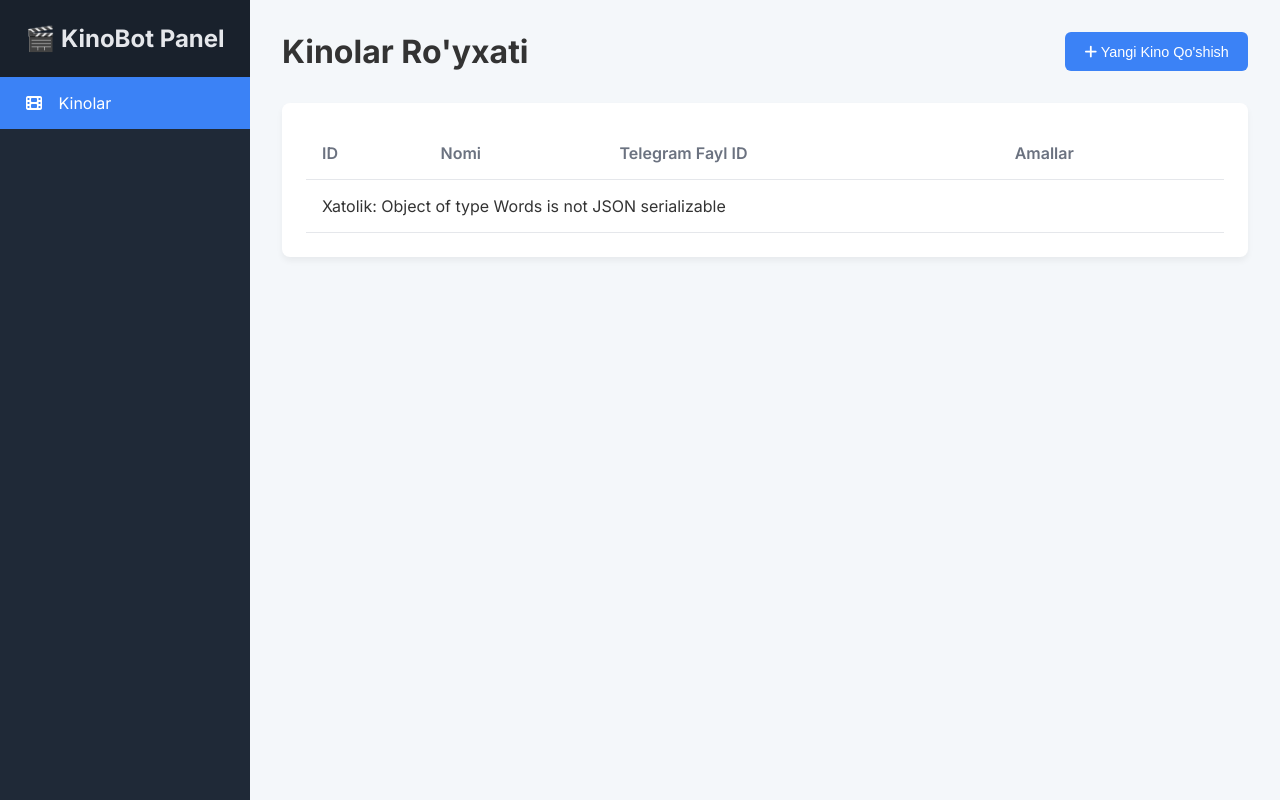
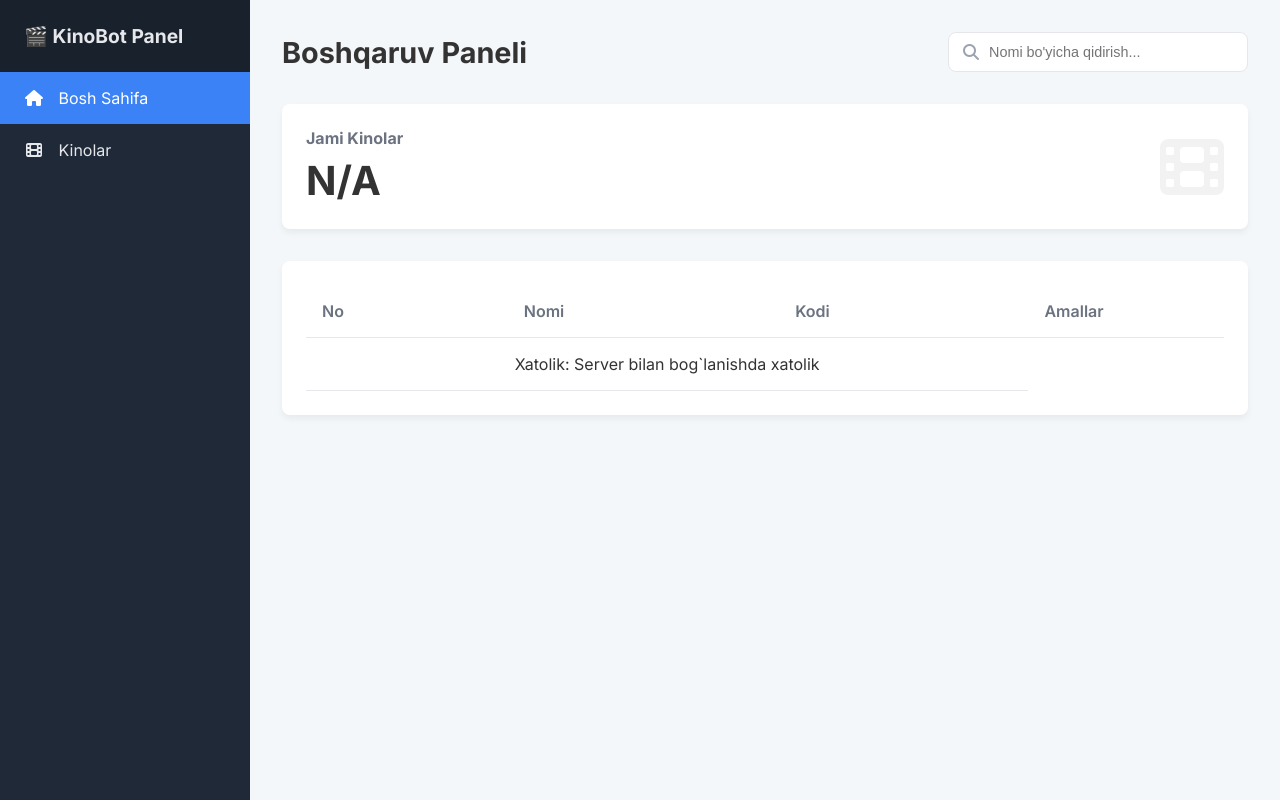
Before and after one commit to bexruzpy/kinobot, a Flask app: template admin_panel/templates/admin.html in a window 1280 px wide. Run offline with Flask 3, Linux system fonts and the light colour scheme; the template is opened without the code that fills it: most values are stand-ins (such as "Sample title", 1, 10 or a date in 2020); a database or web service that is not in the repository returns one stand-in record (values such as "Sample title"); some libraries are stand-ins or nearby versions.

Commit message:
admin panel

```diff
--- a/admin_panel/app.py
+++ b/admin_panel/app.py
@@ -1,12 +1,19 @@
 # app.py
 
-from flask import Flask, render_template, jsonify, request
-from database import PostgreSQLController # Sizning database.py faylingizni import qilamiz
+from flask import Flask, render_template, jsonify, request, redirect, url_for
+# database.py faylingizni to'g'ri import qilganingizga ishonch hosil qiling
+from database import PostgreSQLController
+from functools import wraps
+import os
+import dotenv
+dotenv.load_dotenv(dotenv_path='../.env')
+
+SECRET_KEY = os.getenv("SECRET_KEY")
 
 # Flask ilovasini yaratamiz
 app = Flask(__name__)
 
-# Ma'lumotlar bazasiga ulanish uchun sizning sinfingizdan obyekt olamiz
+# Ma'lumotlar bazasiga ulanish
 # DIQQAT: Bu yerdagi ma'lumotlar botingizdagi bilan bir xil bo'lishi shart!
 db = PostgreSQLController(
     db_name='kino_db',
@@ -16,51 +23,109 @@
     port=5432
 )
 
+
+
+
+# --- Dekoratorlar ---
+
+def api_key_required(f):
+    """
+    Maxfiy kalitni URL so'rovidan (query parameter) tekshiradigan dekorator.
+    ISHlatish usuli: /api/kinolar?secret_key=sizning_kalitingiz
+    ❗️ BU USUL XAVFSIZ EMAS! Faqat o'rganish uchun.
+    """
+    @wraps(f)
+    def decorated_function(*args, **kwargs):
+        user_key = request.args.get('secret_key')
+        if user_key and user_key == SECRET_KEY:
+            # Agar kalit to'g'ri bo'lsa, asosiy funksiyani ishga tushirish
+            return f(*args, **kwargs)
+        else:
+            # Aks holda, xatolik qaytarish
+            return jsonify({"error": "Ruxsat berilmagan. Maxfiy kalit noto'g'ri yoki kiritilmagan."}), 403
+    return decorated_function
+
+
+def secure_api_key_required(f):
+    """
+    Maxfiy kalitni HTTP sarlavhasidan (Header) tekshiradigan dekorator.
+    Bu eng to'g'ri va xavfsiz usuldir.
+    """
+    @wraps(f)
+    def decorated_function(*args, **kwargs):
+        # So'rov sarlavhalaridan 'X-API-Key' ni o'qish
+        user_key = request.args.get('X-API-Key')
+        if user_key and user_key == SECRET_KEY:
+            # Agar kalit to'g'ri bo'lsa, asosiy funksiyani ishga tushirish
+            return f(*args, **kwargs)
+        else:
+            # Aks holda, xatolik qaytarish
+            return jsonify({"error": "Ruxsat berilmagan. 'X-API-Key' sarlavhasi noto'g'ri yoki kiritilmagan."}), 403
+    return decorated_function
+
+
+
+
 # Asosiy sahifa uchun marshrut (route)
 @app.route('/')
+@api_key_required
 def admin_panel():
     """ admin.html faylini ochib beradi """
-    return render_template('admin.html')
+    return render_template('admin.html', secret_key=SECRET_KEY)
 
-# --- API Marshrutlari (Frontend bilan "gaplashish" uchun) ---
+# --- YANGI: Tahrirlash sahifasini ko'rsatish uchun ---
+@app.route('/edit/<int:kino_id>')
+@api_key_required
+def edit_page(kino_id):
+    """ ID bo'yicha kinoni olib, tahrirlash uchun edit.html sahifasini ochadi """
+    try:
+        # database.py faylida ID bo'yicha bitta kinoni oladigan funksiya kerak bo'ladi
+        # Masalan: get_kino_by_id(kino_id) -> (id, name, file_id)
+        kino_data = db.get_kino_by_id(kino_id)
+        if kino_data:
+            kino = {'id': kino_data[0], 'name': kino_data[1]}
+            return render_template('edit.html', kino=kino, secret_key=SECRET_KEY)
+        else:
+            return "Kino topilmadi", 404
+    except Exception as e:
+        return f"Xatolik: {str(e)}", 500
 
-# Barcha kinolarni olish uchun (GET)
+# --- YANGI: Tahrirlangan ma'lumotlarni saqlash uchun ---
+@app.route('/update/<int:old_kino_id>', methods=['POST'])
+@secure_api_key_required
+def update_kino_post(old_kino_id):
+    """ Tahrirlash sahifasidan kelgan POST so'rovni qabul qilib, bazani yangilaydi """
+    try:
+        new_name = request.form['name']
+        new_id = int(request.form['new_id'])
+
+        # database.py faylingizdagi 'update_kino' metodidan foydalanamiz
+        db.update_kino(old_kino_id, new_name, new_id)
+
+        # Bosh sahifaga qaytaramiz
+        return redirect(url_for('admin_panel', secret_key=SECRET_KEY))
+    except Exception as e:
+        return f"Xatolik: {str(e)}", 500
+
+
+# --- API Marshrutlari (Asosan bosh sahifa uchun) ---
+
 @app.route('/api/kinolar', methods=['GET'])
+@secure_api_key_required
 def get_kinolar():
-    """ Ma'lumotlar bazasidan barcha kinolarni olib, JSON formatida qaytaradi """
+    """ Ma'lumotlar bazasidan barcha kinolarni oladi. file_id yuborilmaydi. """
     try:
-        # Sizning get_all_kinos() metodidan foydalanamiz
         kinolar = db.get_all_kinos()
-        # Ma'lumotlarni qulay formatga o'tkazamiz
-        kinolar_list = [{'id': k[0], 'name': k[1], 'file_id': k[2]} for k in kinolar]
+        kinolar_list = [{'id': k[0], 'name': k[1]} for k in kinolar]
         return jsonify(kinolar_list)
     except Exception as e:
         return jsonify({"error": str(e)}), 500
 
-# Yangi kino qo'shish uchun (POST)
-@app.route('/api/kinolar', methods=['POST'])
-def add_kino():
-    """ Yangi kino ma'lumotlarini qabul qilib, bazaga qo'shadi """
-    data = request.get_json()
-    if not data or 'name' not in data or 'file_id' not in data:
-        return jsonify({"error": "Kino nomi (name) va file_id yuborilishi shart!"}), 400
-
-    try:
-        # Sizning add_kino() metodidan foydalanamiz
-        kino_id = db.add_kino(name=data['name'], file_id=data['file_id'])
-        if kino_id:
-            return jsonify({"success": True, "id": kino_id}), 201
-        else:
-            return jsonify({"error": "Bazaga qo'shishda xatolik"}), 500
-    except Exception as e:
-        return jsonify({"error": str(e)}), 500
-
-# Kinoni o'chirish uchun (DELETE)
 @app.route('/api/kinolar/<int:kino_id>', methods=['DELETE'])
+@secure_api_key_required
 def delete_kino(kino_id):
     """ ID bo'yicha kinoni o'chiradi """
     try:
-        # Sizning delete_kino_by_id() metodidan foydalanamiz
         db.delete_kino_by_id(kino_id)
         return jsonify({"success": True, "message": f"{kino_id}-ID'li kino o'chirildi"})
     except Exception as e:
--- a/admin_panel/templates/admin.html
+++ b/admin_panel/templates/admin.html
@@ -6,192 +6,215 @@
     <title>KinoBot Admin Paneli</title>
     <link rel="stylesheet" href="https://cdnjs.cloudflare.com/ajax/libs/font-awesome/6.4.2/css/all.min.css">
     <style>
-        /* Barcha CSS kodlari shu yerda */
         @import url('https://fonts.googleapis.com/css2?family=Inter:wght@400;500;600;700&display=swap');
         :root{--bg-color:#f4f7fa;--sidebar-bg:#1f2937;--text-color:#333;--sidebar-text:#e5e7eb;--primary-color:#3b82f6;--danger-color:#ef4444;--success-color:#22c55e;--border-color:#e5e7eb;}
         *{margin:0;padding:0;box-sizing:border-box;}
-        body{font-family:'Inter',sans-serif;display:flex;background-color:var(--bg-color);}
-        .sidebar{width:250px;background-color:var(--sidebar-bg);color:var(--sidebar-text);height:100vh;display:flex;flex-direction:column;position:fixed;z-index:100;}
-        .sidebar h2{padding:1.5rem;text-align:center;background-color:rgba(0,0,0,0.2);}
+        body{font-family:'Inter',sans-serif;display:flex;background-color:var(--bg-color);position:relative;}
+        .sidebar{width:250px;background-color:var(--sidebar-bg);color:var(--sidebar-text);height:100vh;display:flex;flex-direction:column;position:fixed;z-index:1100;transition:transform .3s ease-in-out;}
+        .sidebar-header{display:flex;justify-content:space-between;align-items:center;padding:1.5rem;background-color:rgba(0,0,0,0.2);}
+        .sidebar-header h2{padding:0;margin:0;font-size:1.2rem;}
+        .close-sidebar-btn{font-size:1.8rem;cursor:pointer;display:none;}
         .sidebar ul{list-style:none;flex-grow:1;}
         .sidebar ul li a{display:block;padding:1rem 1.5rem;color:var(--sidebar-text);text-decoration:none;transition:background-color .2s;}
         .sidebar ul li a i{margin-right:10px;width:20px;text-align:center;}
         .sidebar ul li.active a,.sidebar ul li a:hover{background-color:var(--primary-color);color:white;}
-        .main-content{margin-left:250px;flex-grow:1;padding:2rem;}
-        header{display:flex;justify-content:space-between;align-items:center;margin-bottom:2rem;}
-        header h1{color:var(--text-color);}
-        .btn{border:none;padding:.7rem 1.2rem;border-radius:6px;color:white;cursor:pointer;font-size:.9rem;font-weight:500;transition:opacity .2s;}
+        .main-content{margin-left:250px;flex-grow:1;padding:2rem;transition: margin-left .3s ease-in-out;}
+        header{display:flex;justify-content:space-between;align-items:center;margin-bottom:2rem;flex-wrap: wrap; gap: 1rem;}
+        .header-left {display: flex; align-items: center; gap: 1rem;}
+        header h1{color:var(--text-color);font-size:1.8rem;}
+        #menu-toggle{display:none;background:var(--primary-color);}
+        .search-container {position: relative; margin-left: auto;}
+        .search-container .fa-search {position: absolute; left: 15px; top: 50%; transform: translateY(-50%); color: #9ca3af;}
+        #searchInput {padding: 0.7rem 1rem 0.7rem 2.5rem; border-radius: 8px; border: 1px solid var(--border-color); font-size: 0.9rem; width: 300px; transition: border-color .2s, box-shadow .2s;}
+        #searchInput:focus {outline: none; border-color: var(--primary-color); box-shadow: 0 0 0 3px rgba(59, 130, 246, 0.2);}
+        .btn{border:none;padding:.5rem .7rem;border-radius:6px;color:white;cursor:pointer;font-size:.9rem;font-weight:500;transition:opacity .2s; margin: 0 2px; text-decoration: none; display: inline-flex; align-items: center; justify-content: center;}
         .btn:hover{opacity:.9;}
-        .btn.add-btn{background-color:var(--primary-color);}
-        .btn.edit-btn{background-color:var(--success-color);margin-right:5px;padding:.5rem .7rem;}
-        .btn.delete-btn{background-color:var(--danger-color);padding:.5rem .7rem;}
+        .btn.edit-btn{background-color:var(--success-color);}
+        .btn.delete-btn{background-color:var(--danger-color);}
+
+        /* YANGI: Statistika kartalari uchun stillar */
+        .stats-container {
+            display: grid;
+            grid-template-columns: repeat(auto-fit, minmax(220px, 1fr));
+            gap: 1.5rem;
+            margin-bottom: 2rem;
+        }
+        .stat-card {
+            background-color: white;
+            padding: 1.5rem;
+            border-radius: 8px;
+            box-shadow: 0 4px 6px rgba(0,0,0,0.05);
+            position: relative;
+            overflow: hidden;
+        }
+        .stat-card h3 {
+            color: #6b7280;
+            font-size: 1rem;
+            margin-bottom: 0.5rem;
+        }
+        .stat-card p {
+            font-size: 2.5rem;
+            font-weight: 700;
+            color: var(--text-color);
+        }
+        .stat-card > i {
+            position: absolute;
+            right: 1.5rem;
+            top: 50%;
+            transform: translateY(-50%);
+            font-size: 4rem;
+            color: rgba(0,0,0,0.05);
+        }
+
         .content-table{background-color:white;border-radius:8px;padding:1.5rem;box-shadow:0 4px 6px rgba(0,0,0,0.05);overflow-x:auto;}
         table{width:100%;border-collapse:collapse;}
         th,td{padding:1rem;text-align:left;border-bottom:1px solid var(--border-color);color:var(--text-color);vertical-align:middle;}
         thead th{color:#6b7280;font-weight:600;}
         tbody tr:hover{background-color:#f9fafb;}
-        td img{width:40px;height:60px;object-fit:cover;border-radius:4px;}
-        td code{background-color:#e5e7eb;padding:2px 6px;border-radius:4px;font-size:.8rem;word-break:break-all;}
-        /* Modal Stili */
-        .modal{display:none;position:fixed;z-index:1000;left:0;top:0;width:100%;height:100%;background-color:rgba(0,0,0,0.5);}
-        .modal-content{background-color:#fff;margin:15% auto;padding:2rem;border-radius:8px;width:90%;max-width:500px;}
-        .modal-header{display:flex;justify-content:space-between;align-items:center;border-bottom:1px solid var(--border-color);padding-bottom:1rem;margin-bottom:1rem;}
-        .close-btn{cursor:pointer;font-size:1.5rem;color:#aaa;}
-        .modal-body form label{display:block;margin-bottom:.5rem;font-weight:600;}
-        .modal-body form input,.modal-body form textarea{width:100%;padding:.7rem;border:1px solid var(--border-color);border-radius:6px;margin-bottom:1rem;}
-        .modal-body form textarea{resize:vertical;min-height:80px;}
+        .actions-cell { display: flex; align-items: center; }
+
+        @media (max-width: 768px) {
+            .sidebar {transform: translateX(-100%);}
+            .sidebar.show {transform: translateX(0); box-shadow: 5px 0 15px rgba(0,0,0,0.1);}
+            .main-content {margin-left: 0; padding: 1rem;}
+            #menu-toggle {display: inline-flex;}
+            .close-sidebar-btn {display: block;}
+            header {flex-direction: column; align-items: stretch;}
+            .header-left { margin-bottom: 1rem; }
+            .search-container { margin-left: 0; width: 100%;}
+            #searchInput { width: 100%; }
+            header h1 {font-size: 1.4rem;}
+        }
     </style>
 </head>
 <body>
     <div class="sidebar">
-        <h2>🎬 KinoBot Panel</h2>
+        <div class="sidebar-header">
+            <h2>🎬 KinoBot Panel</h2>
+            <span class="close-sidebar-btn">&times;</span>
+        </div>
         <ul>
-            <li class="active"><a href="#"><i class="fas fa-film"></i> Kinolar</a></li>
+            <li class="active"><a href="#"><i class="fas fa-home"></i> Bosh Sahifa</a></li>
+            <li><a href="#"><i class="fas fa-film"></i> Kinolar</a></li>
         </ul>
     </div>
 
     <div class="main-content">
         <header>
-            <h1>Kinolar Ro'yxati</h1>
-            <button class="btn add-btn" id="addKinoBtn"><i class="fas fa-plus"></i> Yangi Kino Qo'shish</button>
+            <div class="header-left">
+                <button class="btn" id="menu-toggle"><i class="fas fa-bars"></i></button>
+                <h1>Boshqaruv Paneli</h1>
+            </div>
+            <div class="search-container">
+                <i class="fas fa-search"></i>
+                <input type="search" id="searchInput" placeholder="Nomi bo'yicha qidirish...">
+            </div>
         </header>
+
+        <!-- YANGI: Statistika kartalari -->
+        <div class="stats-container">
+            <div class="stat-card">
+                <h3>Jami Kinolar</h3>
+                <p id="total-kinolar">0</p>
+                <i class="fas fa-film"></i>
+            </div>
+        </div>
 
         <div class="content-table">
             <table>
                 <thead>
                     <tr>
-                        <th>ID</th>
+                        <th>No</th>
                         <th>Nomi</th>
-                        <th>Telegram Fayl ID</th>
+                        <th>Kodi</th>
                         <th>Amallar</th>
                     </tr>
                 </thead>
-                <tbody id="kinolarList">
-                    </tbody>
+                <tbody id="kinolarList"></tbody>
             </table>
         </div>
     </div>
 
-    <div id="addKinoModal" class="modal">
-        <div class="modal-content">
-            <div class="modal-header">
-                <h2>Yangi Kino Qo'shish</h2>
-                <span class="close-btn">&times;</span>
-            </div>
-            <div class="modal-body">
-                <form id="addKinoForm">
-                    <label for="kinoName">Kino Nomi:</label>
-                    <textarea id="kinoName" name="name" required></textarea>
-
-                    <label for="fileId">Telegram Fayl ID:</label>
-                    <input type="text" id="fileId" name="file_id" required>
-
-                    <button type="submit" class="btn add-btn">Saqlash</button>
-                </form>
-            </div>
-        </div>
-    </div>
-
     <script>
-    // Barcha JavaScript kodlari shu yerda
     document.addEventListener('DOMContentLoaded', function() {
         const kinolarList = document.getElementById('kinolarList');
-        const addKinoModal = document.getElementById('addKinoModal');
-        const addKinoBtn = document.getElementById('addKinoBtn');
-        const closeBtn = document.querySelector('.close-btn');
-        const addKinoForm = document.getElementById('addKinoForm');
+        const sidebar = document.querySelector('.sidebar');
+        const menuToggle = document.getElementById('menu-toggle');
+        const closeSidebarBtn = document.querySelector('.close-sidebar-btn');
+        const searchInput = document.getElementById('searchInput');
+        const totalKinolarElement = document.getElementById('total-kinolar');
 
-        // Barcha kinolarni serverdan olib, jadvalga chizish funksiyasi
+        menuToggle.addEventListener('click', () => sidebar.classList.add('show'));
+        closeSidebarBtn.addEventListener('click', () => sidebar.classList.remove('show'));
+
         async function fetchKinolar() {
             try {
-                const response = await fetch('/api/kinolar');
+                const response = await fetch('/api/kinolar?X-API-Key={{ secret_key }}');
+                if (!response.ok) throw new Error('Server bilan bog`lanishda xatolik');
                 const kinolar = await response.json();
-                kinolarList.innerHTML = ''; // Jadvalni tozalash
 
-                if (kinolar.error) {
-                    throw new Error(kinolar.error);
-                }
+                if (kinolar.error) throw new Error(kinolar.error);
 
+                // Jami kinolar sonini kartaga yozish
+                totalKinolarElement.textContent = kinolar.length;
+
+                kinolarList.innerHTML = '';
+                let i = 0;
                 kinolar.forEach(kino => {
+                    i++;
                     const row = `
                         <tr>
+                            <td>${i}</td>
+                            <td>${kino.name}</td>
                             <td>${kino.id}</td>
-                            <td>${kino.name}</td>
-                            <td><code>${kino.file_id}</code></td>
                             <td>
-                                <button class="btn delete-btn" data-id="${kino.id}"><i class="fas fa-trash"></i></button>
+                                <div class="actions-cell">
+                                    <a href="/edit/${kino.id}?secret_key={{ secret_key }}" class="btn edit-btn"><i class="fas fa-pencil-alt"></i></a>
+                                    <button class="btn delete-btn" data-id="${kino.id}"><i class="fas fa-trash"></i></button>
+                                </div>
                             </td>
                         </tr>
                     `;
                     kinolarList.innerHTML += row;
                 });
             } catch (error) {
-                kinolarList.innerHTML = `<tr><td colspan="4">Xatolik: ${error.message}</td></tr>`;
+                kinolarList.innerHTML = `<tr><td colspan="3" style="text-align:center;">Xatolik: ${error.message}</td></tr>`;
+                totalKinolarElement.textContent = "N/A";
             }
         }
 
-        // Yangi kino qo'shish funksiyasi
-        async function addKino(event) {
-            event.preventDefault();
-            const name = document.getElementById('kinoName').value;
-            const file_id = document.getElementById('fileId').value;
-
-            try {
-                const response = await fetch('/api/kinolar', {
-                    method: 'POST',
-                    headers: { 'Content-Type': 'application/json' },
-                    body: JSON.stringify({ name, file_id })
-                });
-                const result = await response.json();
-                if (result.error) { throw new Error(result.error); }
-
-                closeModal();
-                fetchKinolar(); // Jadvalni yangilash
-            } catch (error) {
-                alert(`Xatolik: ${error.message}`);
-            }
-        }
-
-        // Kinoni o'chirish funksiyasi
         async function deleteKino(kinoId) {
              if (!confirm(`${kinoId}-ID'li kinoni o'chirmoqchimisiz?`)) return;
-
              try {
-                const response = await fetch(`/api/kinolar/${kinoId}`, { method: 'DELETE' });
+                const response = await fetch(`/api/kinolar/${kinoId}?X-API-Key={{ secret_key }}`, { method: 'DELETE' });
                 const result = await response.json();
-                if (result.error) { throw new Error(result.error); }
-
-                fetchKinolar(); // Jadvalni yangilash
+                if (result.error) throw new Error(result.error);
+                fetchKinolar();
              } catch (error) {
                 alert(`Xatolik: ${error.message}`);
              }
         }
 
-        // Modalni ochish va yopish
-        function showModal() { addKinoModal.style.display = 'block'; }
-        function closeModal() {
-            addKinoModal.style.display = 'none';
-            addKinoForm.reset();
-        }
-
-        addKinoBtn.onclick = showModal;
-        closeBtn.onclick = closeModal;
-        window.onclick = function(event) {
-            if (event.target == addKinoModal) { closeModal(); }
-        }
-
-        // Formani jo'natish hodisasi
-        addKinoForm.addEventListener('submit', addKino);
-
-        // O'chirish tugmasi uchun hodisa (event delegation)
         kinolarList.addEventListener('click', function(event) {
-            if (event.target.closest('.delete-btn')) {
-                const kinoId = event.target.closest('.delete-btn').dataset.id;
+            const deleteButton = event.target.closest('.delete-btn');
+            if (deleteButton) {
+                const kinoId = deleteButton.dataset.id;
                 deleteKino(kinoId);
             }
         });
 
-        // Sahifa yuklanganda kinolarni birinchi marta olish
+        searchInput.addEventListener('input', function() {
+            const searchTerm = searchInput.value.toLowerCase().trim();
+            const rows = kinolarList.querySelectorAll('tr');
+            rows.forEach(row => {
+                const kinoNameCell = row.querySelector('td:nth-child(2)');
+                if (kinoNameCell) {
+                    const kinoName = kinoNameCell.textContent.toLowerCase();
+                    row.style.display = kinoName.includes(searchTerm) ? '' : 'none';
+                }
+            });
+        });
+
         fetchKinolar();
     });
     </script>
```
Also changed, not shown: a.py (+12 -12 lines), admin_panel/database.py (+8 -0 lines), admin_panel/templates/edit.html (added, +165 -0 lines), database.py (+8 -0 lines), requirements.txt (added, +16 -0 lines), settings.py (+53 -15 lines), 1 other file.
